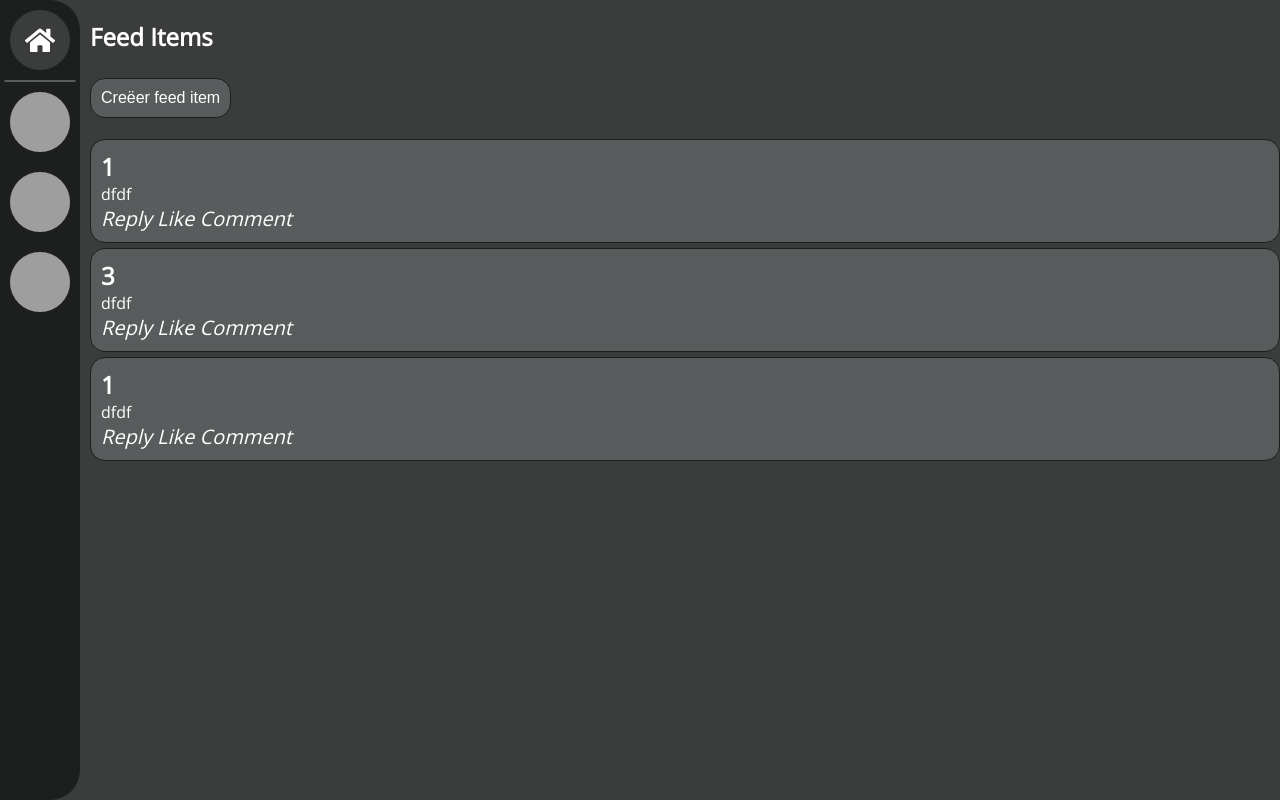
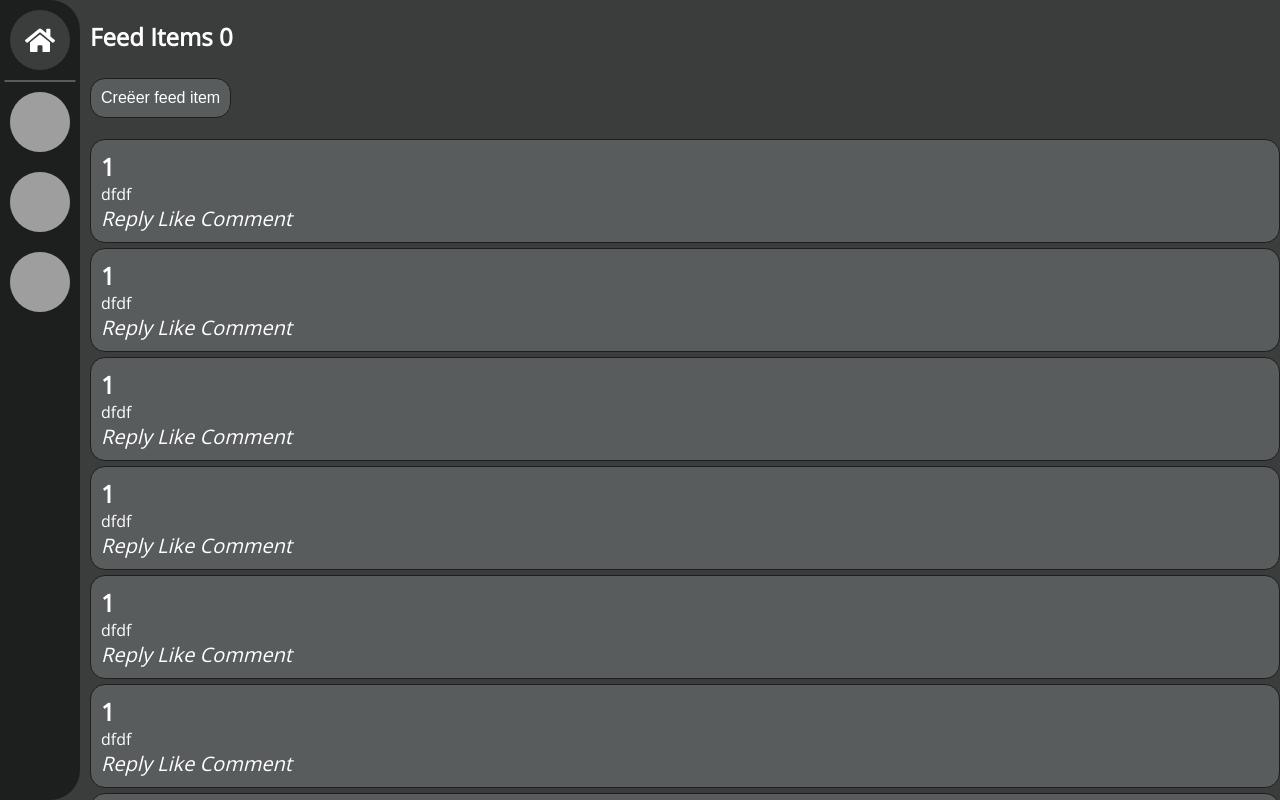
Before and after one commit to avie0108/ProjectDFrontEnd, a React (Create React App) app: page / in a window 1280 px wide. Built offline with nearby package versions, Linux system fonts and the light colour scheme; grey boxes are pictures that could not be loaded.

Commit message:
add buttons to go through different pages of feed items.

```diff
--- a/src/components/FeedPanel/FeedPanel.tsx
+++ b/src/components/FeedPanel/FeedPanel.tsx
@@ -8,6 +8,7 @@ import { PopUp } from "../Pop-up/Pop-up";
 export interface FeedPanelState
 {
   feedItems:any;
+  pageNumber:number
 }
 // The feed panel is a container for feed items
 export class FeedPanel extends React.Component<{}, FeedPanelState> {
@@ -23,7 +24,8 @@ export class FeedPanel extends React.Component<{}, FeedPanelState> {
     this.TextRef = React.createRef<HTMLTextAreaElement>();
     this.CategorieRef = React.createRef<HTMLInputElement>();
     this.PopupRef = React.createRef<PopUp>();
-    this.state = {feedItems: [<FeedItem id= '1' title='1' description='dfdf'/>, <FeedItem id='2' title='3' description='dfdf'/>,<FeedItem id='3'title='1' description='dfdf'/>]}
+    this.state = {feedItems: [<FeedItem id= '1' title='1' description='dfdf'/>, <FeedItem id= '1' title='1' description='dfdf'/>,<FeedItem id='3'title='1' description='dfdf'/>,<FeedItem id= '1' title='1' description='dfdf'/>,<FeedItem id= '1' title='1' description='dfdf'/>,<FeedItem id= '1' title='1' description='dfdf'/>,<FeedItem id= '1' title='1' description='dfdf'/>,],
+                  pageNumber: 0}
 
   }
 
@@ -59,11 +61,16 @@ export class FeedPanel extends React.Component<{}, FeedPanelState> {
     sendGetRequest(`http://localhost/api/feedItem/?limit=${l.toString()}&offset=${o.toString()}`)
   }
 
+  updatePageNumber(amount:number){
+    this.setState({pageNumber: this.state.pageNumber + amount})
+    console.log(this.state.pageNumber)
+  }
+
   render() {
     return (
       <div className="feed-panel">
         <div className="feed-items">
-          <h2>Feed Items</h2>
+    <h2>Feed Items {this.state.pageNumber}</h2>
           <button
             onClick={() => this.PopupRef.current?.Show()}
             className="feed-button"
@@ -74,7 +81,9 @@ export class FeedPanel extends React.Component<{}, FeedPanelState> {
           <ul>
             {this.state.feedItems.map((tag: any) => <li>{tag}</li>)}
           </ul>
-          {/* {this.getFeedItems()} */}
+          {/* {this.getFeedItems(this.state.PageNumber,7)} */}
+
+    {this.state.pageNumber > 0 ? <button onClick={()=>{this.updatePageNumber(-7)}}>back</button> : null} {this.state.feedItems.length === 7 ?<button onClick={()=>{this.updatePageNumber(7)}}>forward</button>:null}
         </div>
 
         <PopUp ref={this.PopupRef}>
```
